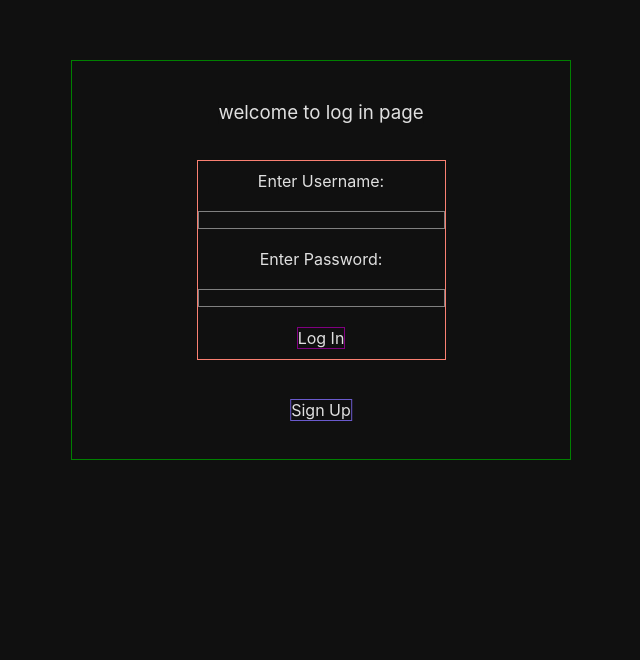
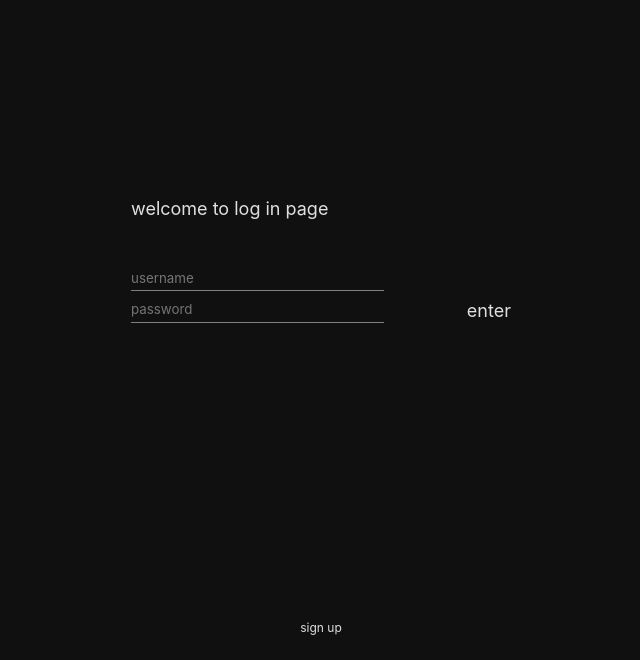
Before and after one commit to johnniemassart/a.company, a React (Vite) app in the folder client/: page /login in a window 1280 px wide. Shown: the part 140-800 px from the top of the page, without its empty margins (319-959 px from the left). Built offline with nearby package versions, Linux system fonts and the light colour scheme.

Commit message:
login css

```diff
--- a/client/src/components/LogInForm.jsx
+++ b/client/src/components/LogInForm.jsx
@@ -48,28 +48,32 @@ const LogInForm = () => {
   }, [isLoginSuccess]);
   return (
     <div className="login_wrapper" onSubmit={handleSubmit}>
+      <Link to="/signup" className="signup_btn">
+        sign up
+      </Link>
       <form className="login_form">
-        <h3 className="log_in">welcome to log in page</h3>
+        <p className="log_in_msg">welcome to log in page</p>
         <div className="input_content_wrapper">
-          <label>Enter Username:</label>
+          <div className="input_wrapper">
             <input
               type="text"
+              placeholder="username"
               name="username"
               onChange={(e) => setUsername(e.target.value)}
               value={username}
             />
-          <label>Enter Password:</label>
             <input
               type="password"
+              placeholder="password"
               name="password"
               onChange={(e) => setPassword(e.target.value)}
               value={password}
             />
-          <button className="login_btn">Log In</button>
           </div>
-        <Link to="/signup" className="signup_btn">
-          Sign Up
-        </Link>
+          <div className="log_in_btn_wrapper">
+            <button className="login_btn">enter</button>
+          </div>
+        </div>
       </form>
     </div>
   );
--- a/client/src/css/Home.css
+++ b/client/src/css/Home.css
@@ -47,6 +47,10 @@
   display: block;
 }
 
+.company_name:hover {
+  cursor: pointer;
+}
+
 .company_name:hover > #company_svg {
   animation: 400ms fillSvg linear;
   display: block;
@@ -90,6 +94,7 @@
   /* margin: 10px; */
   text-decoration: none;
   font-size: 18px;
+  cursor: pointer;
   position: relative;
 }
 
--- a/client/src/css/LogIn.css
+++ b/client/src/css/LogIn.css
@@ -4,55 +4,95 @@
   display: flex;
   justify-content: center;
   align-items: center;
+  position: relative;
+}
+
+.signup_btn {
+  position: absolute;
+  top: 95%;
+  left: 50%;
+  transform: translateX(-50%);
+  font-size: 12px;
+  text-decoration: none;
 }
 
 .login_form {
-  width: 500px;
-  height: 400px;
-  border: 1px solid green;
+  width: 380px;
+  height: 125px;
+  /* border: 1px solid green; */
   display: flex;
-  justify-content: center;
-  align-items: center;
+  justify-content: end;
+  align-items: start;
+  flex-direction: column;
   position: relative;
 }
 
-.log_in {
+.log_in_msg {
   position: absolute;
-  top: 10%;
-  left: 50%;
-  transform: translateX(-50%);
+  top: 0;
+  left: 0;
+  font-size: 18px;
 }
 
 .input_content_wrapper {
-  border: 1px solid salmon;
-  height: 200px;
-  width: 50%;
+  /* border: 1px solid saddlebrown; */
+  height: 50%;
+  width: 100%;
+  display: grid;
+  grid-template-areas: "input login";
+  grid-template-columns: 2fr 1fr;
+}
+
+.input_wrapper {
+  /* border: 1px solid pink; */
+  grid-area: input;
   display: flex;
-  justify-content: space-around;
-  align-items: center;
+  justify-content: end;
+  align-items: start;
   flex-direction: column;
 }
 
 input {
+  height: 30px;
   width: 100%;
-  border: 0.25px solid gray;
+  margin-top: 5px;
+  border: none;
+  border-bottom: 0.25px solid grey;
 }
 
 input:focus {
   outline: none;
 }
 
-.login_btn {
-  border: 1px solid purple;
-  font-size: 16px;
+.log_in_btn_wrapper {
+  /* border: 1px solid purple; */
+  grid-area: login;
+  display: flex;
+  justify-content: end;
+  align-items: end;
 }
 
-.signup_btn {
+.login_btn {
+  border: none;
+  font-size: 18px;
+  position: relative;
+  cursor: pointer;
+}
+
+.login_btn::before {
+  content: "";
   position: absolute;
-  top: 85%;
-  left: 50%;
-  transform: translateX(-50%);
-  text-decoration: none;
-  font-size: 16px;
-  border: 1px solid slateblue;
+  width: 100%;
+  height: 40%;
+  background-color: rgba(255, 255, 0, 0.5);
+  bottom: 20%;
+  left: 0;
+  transform-origin: right;
+  transform: scaleX(0);
+  transition: transform 0.3s ease-in-out;
 }
+
+.login_btn:hover::before {
+  transform-origin: left;
+  transform: scaleX(1);
+}
```
Also changed, not shown: 1 other file (tests, documents, lock files or other folders). Lines whose indentation alone changed are shown as unchanged.
